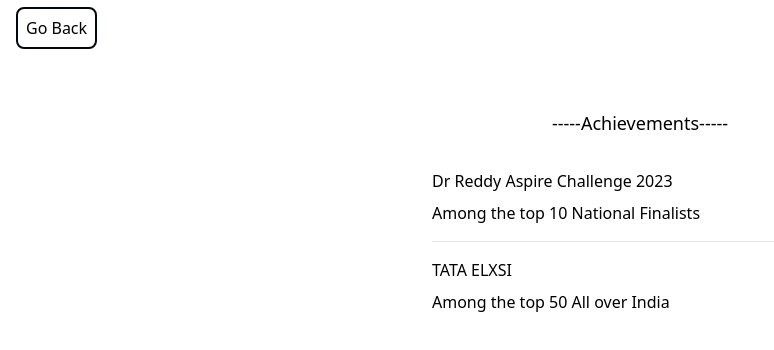
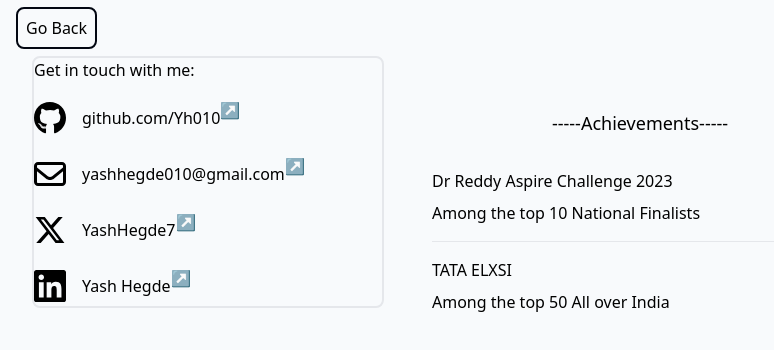
Before and after one commit to Yh010/Portfolio-v2, a React (Vite) app: page /achievements in a window 1280 px wide. Shown: the top 350 px of the page, without its empty margins (0-774 px from the left). Built offline with nearby package versions, Linux system fonts and the light colour scheme.

Commit message:
adding contact me in every page+ some css

```diff
--- a/src/App.tsx
+++ b/src/App.tsx
@@ -4,7 +4,7 @@
 
 function App() {
   return (
-    <div className="h-full bg-slate-50">
+    <div className=" bg-slate-50">
       {/*
       blogs
       projects: columns for full stack, FE and BE Projects
--- a/src/achievements/achievements.tsx
+++ b/src/achievements/achievements.tsx
@@ -1,3 +1,4 @@
+import ContactMe from "../contactMe/ContactMe";
 import { AchievementsArr } from "./achievementTypes";
 
 import { Link } from "react-router-dom";
@@ -17,7 +18,7 @@
 };
 function Achievements() {
   return (
-    <div className="columns-1 md:columns-3">
+    <div className="columns-1 md:columns-3 bg-slate-50">
       <div className="h-screen">
         <div className="m-4">
           <Link
@@ -26,6 +27,7 @@
           >
             Go Back
           </Link>
+          <ContactMe />
         </div>
       </div>
       <div className="pt-12 pb-12 h-screen overflow-auto no-scrollbar">
--- a/src/blogs/blogs.tsx
+++ b/src/blogs/blogs.tsx
@@ -1,3 +1,4 @@
+import ContactMe from "../contactMe/ContactMe";
 import { Blog } from "./blogTypes";
 import { Link } from "react-router-dom";
 const blogs: Blog = {
@@ -29,7 +30,7 @@
 
 function Blogs() {
   return (
-    <div className="columns-1 md:columns-3">
+    <div className="columns-1 md:columns-3 bg-slate-50">
       <div className="h-screen">
         <div className="m-4">
           <Link
@@ -38,6 +39,7 @@
           >
             Go Back
           </Link>
+          <ContactMe />
         </div>
       </div>
       <div className="pt-12 pb-12 h-screen overflow-auto no-scrollbar">
--- a/src/contactMe/ContactMe.tsx
+++ b/src/contactMe/ContactMe.tsx
@@ -2,6 +2,7 @@
   return (
     <div className="border-2 rounded-lg m-4">
       <div>Get in touch with me:</div>
+      <div className="space-y-4 mt-4">
         <div>
           <a
             className=" flex hover:text-blue-600 after:content-['_↗'] ..."
@@ -67,6 +68,7 @@
           </a>
         </div>
       </div>
+    </div>
   );
 }
 
--- a/src/projects/projects.tsx
+++ b/src/projects/projects.tsx
@@ -3,6 +3,7 @@
 import usefilterStore from "../store";
 import { useState, useEffect } from "react";
 import { Link } from "react-router-dom";
+import ContactMe from "../contactMe/ContactMe";
 const projects: ProjectsArr = {
   object: [
     {
@@ -65,7 +66,7 @@
   }, [currentfilter]);
 
   return (
-    <div className="columns-1 md:columns-3">
+    <div className="columns-1 md:columns-3 bg-slate-50">
       <div className="h-screen">
         <div className="m-4">
           <Link
@@ -74,6 +75,7 @@
           >
             Go Back
           </Link>
+          <ContactMe />
         </div>
       </div>
       <div className="pt-12 pb-12 h-screen overflow-auto no-scrollbar">
```
Lines whose indentation alone changed are shown as unchanged.
